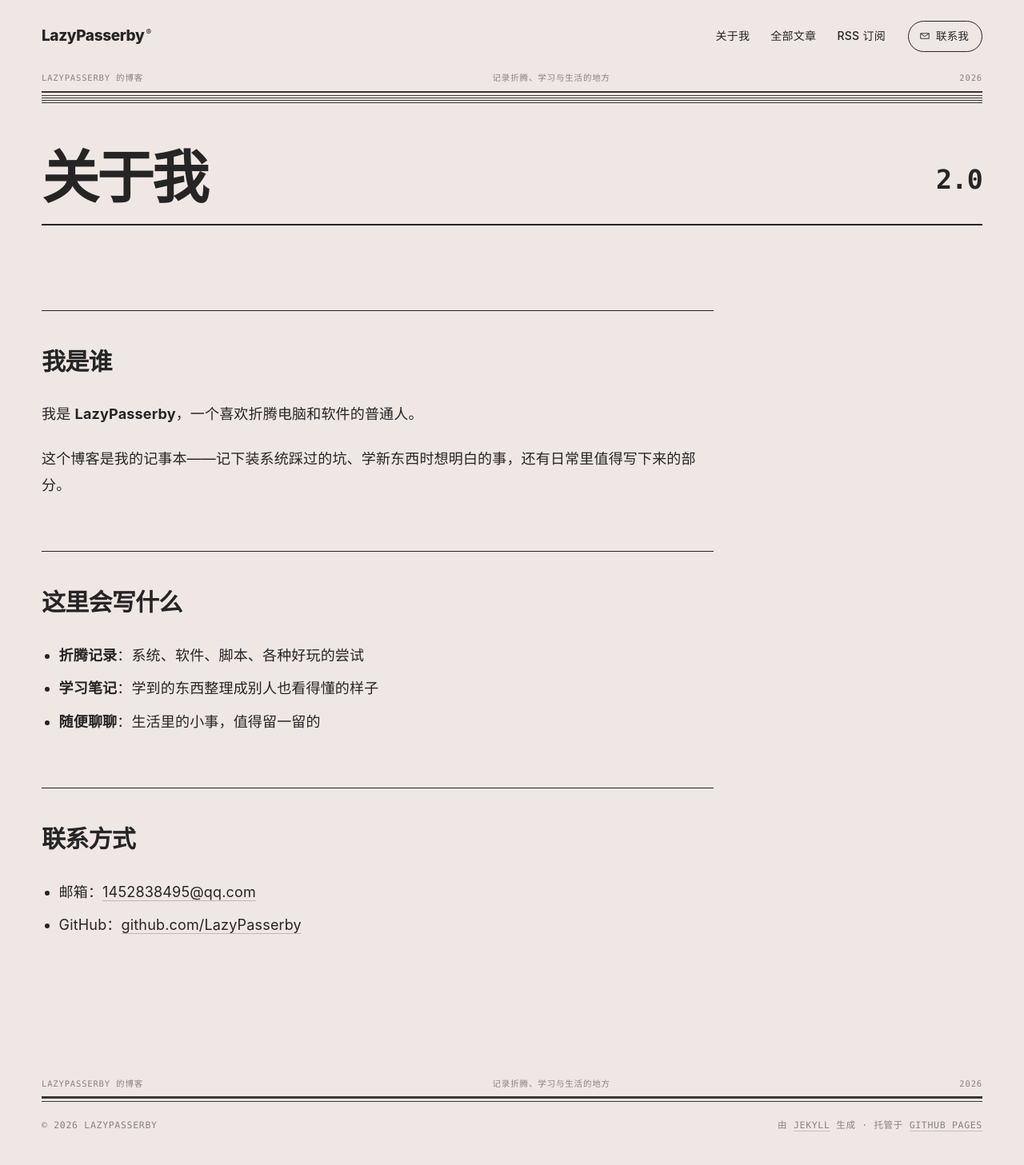
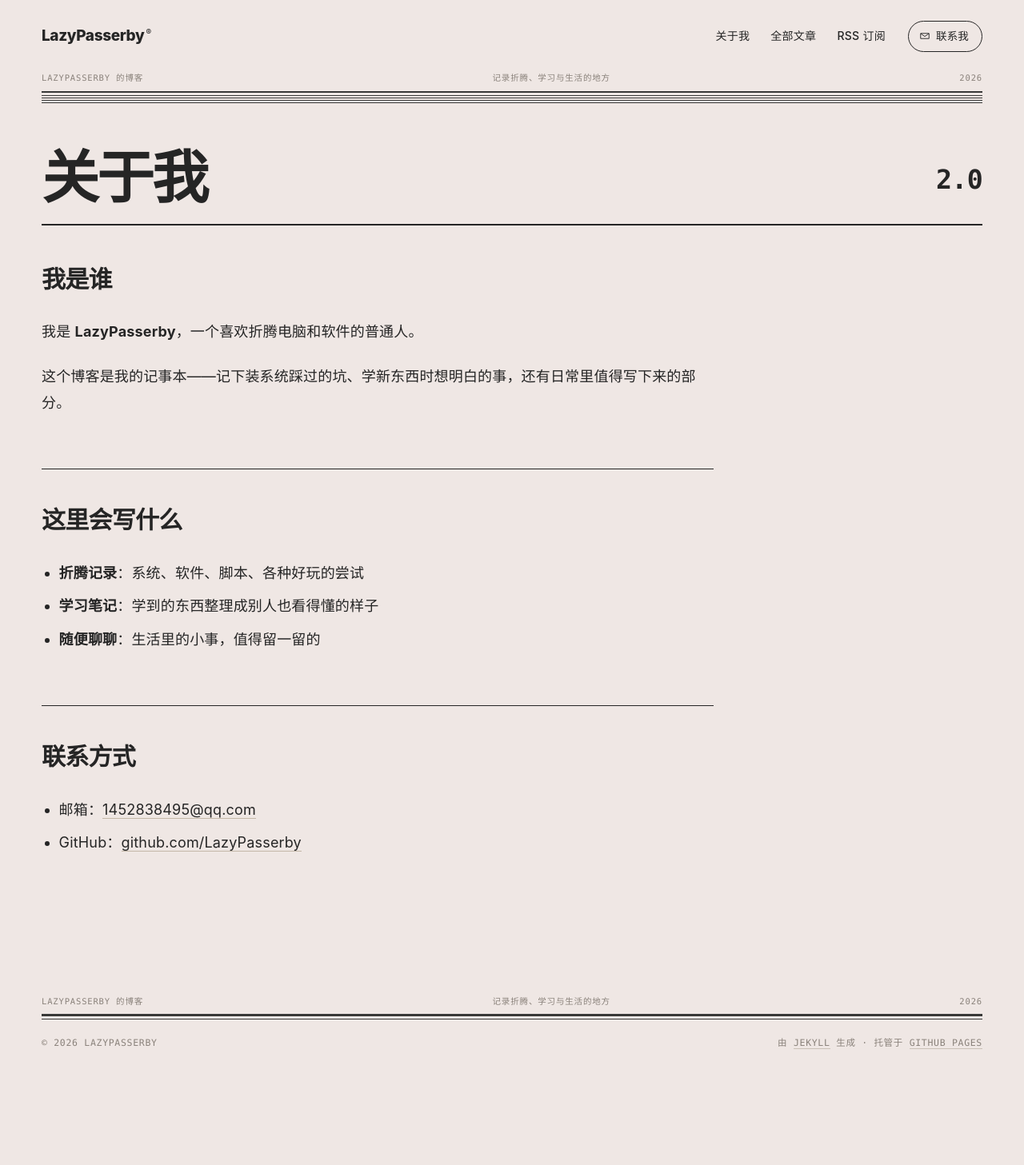
Before and after one commit to LazyPasserby/LazyPasserby.github.io, a Jekyll site: the page built from about.md, in a window 1280 px wide. Shown: the whole page at 80% size. Built offline with Jekyll 4.4.1, drawn with Linux system fonts in a browser that asks for light colours; after the commit the page ends 1354 px from its top, so only the background shows below that.

Commit message:
正文第一个小标题不再带上方横线

```diff
--- a/assets/main.css
+++ b/assets/main.css
@@ -324,6 +324,12 @@ a { color: inherit; text-decoration: none; }
 
 .post-body p { margin: 0 0 1.25em; }
 
+.post-body > h2:first-child {
+  margin-top: 0;
+  padding-top: 0;
+  border-top: none;
+}
+
 .post-body h2 {
   font-size: clamp(22px, 2.4vw, 30px);
   font-weight: 800;
--- a/assets/main.scss
+++ b/assets/main.scss
@@ -324,6 +324,12 @@ a { color: inherit; text-decoration: none; }
 
 .post-body p { margin: 0 0 1.25em; }
 
+.post-body > h2:first-child {
+  margin-top: 0;
+  padding-top: 0;
+  border-top: none;
+}
+
 .post-body h2 {
   font-size: clamp(22px, 2.4vw, 30px);
   font-weight: 800;
```
